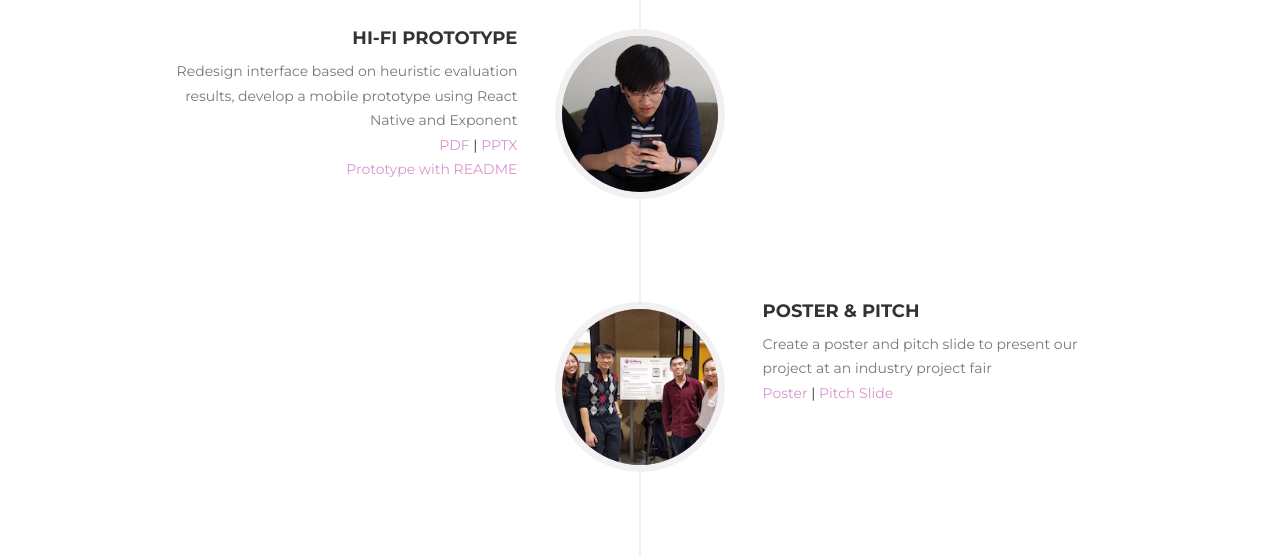
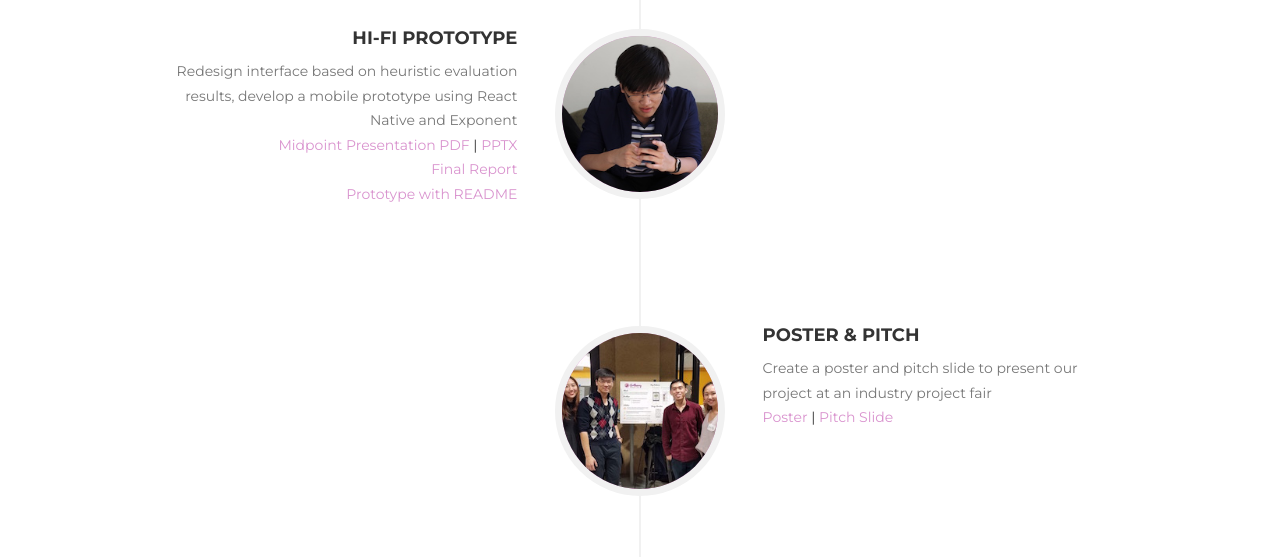
Before and after one commit to raymondluong/artberry, a website: page website/index.html in a window 1280 px wide. Shown: the part 3220-3777 px from the top of the page. Drawn offline with nearby package versions, Linux system fonts and the light colour scheme; a web font is replaced by a local one.

Commit message:
add final report to website

```diff
--- a/website/index.html
+++ b/website/index.html
@@ -333,7 +333,8 @@
                                 </div>
                                 <div class="timeline-body">
                                     <p class="text-muted">Redesign interface based on heuristic evaluation results, develop a mobile prototype using React Native and Exponent</p>
-                                    <p><a href="files/hifi.pdf" target="_blank">PDF</a> | <a href="files/hifi.pptx" target="_blank">PPTX</a></p>
+                                    <p><a href="files/hifi.pdf" target="_blank">Midpoint Presentation PDF</a> | <a href="files/hifi.pptx" target="_blank">PPTX</a></p>
+                                    <p><a href="files/hifi-final.pdf" target="_blank">Final Report</a></p>
                                     <p><a href="https://github.com/raymondluong/artberry" target="_blank">Prototype with README</a></p>
                                 </div>
                             </div>
```
